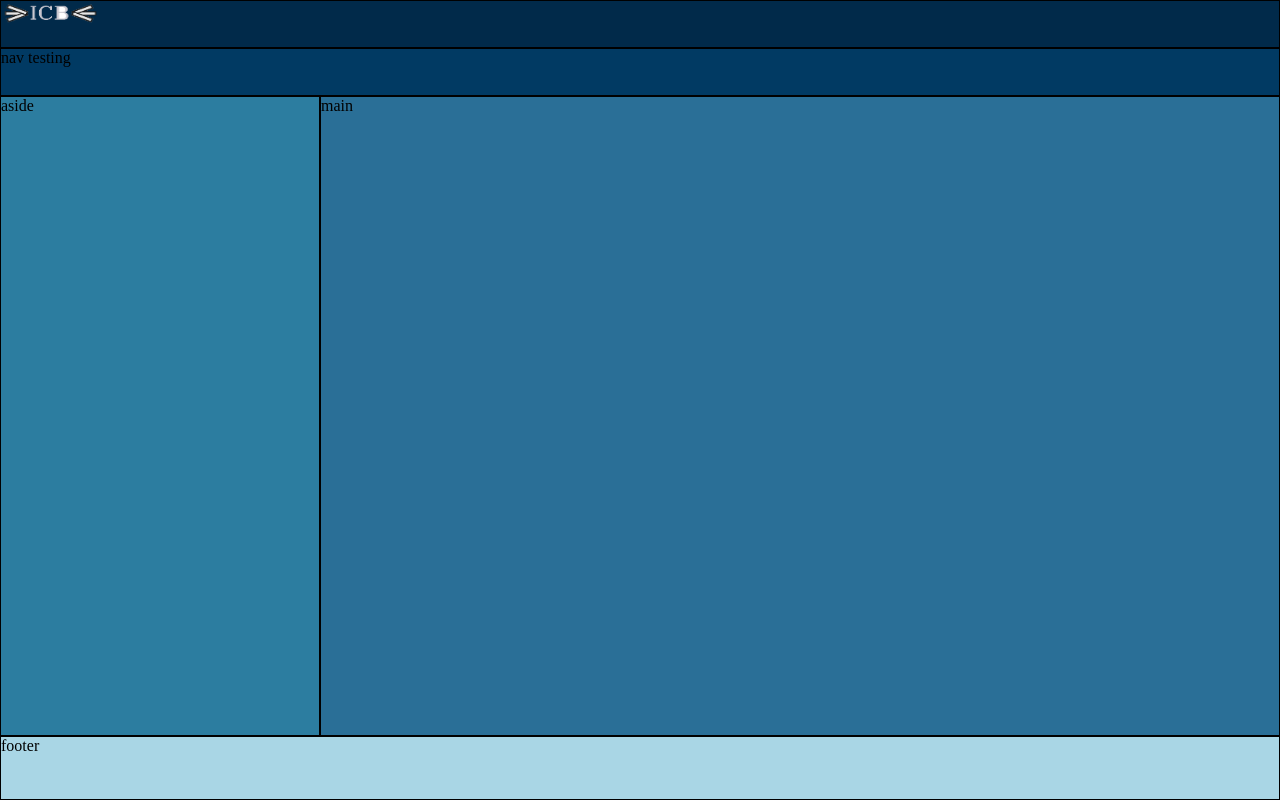
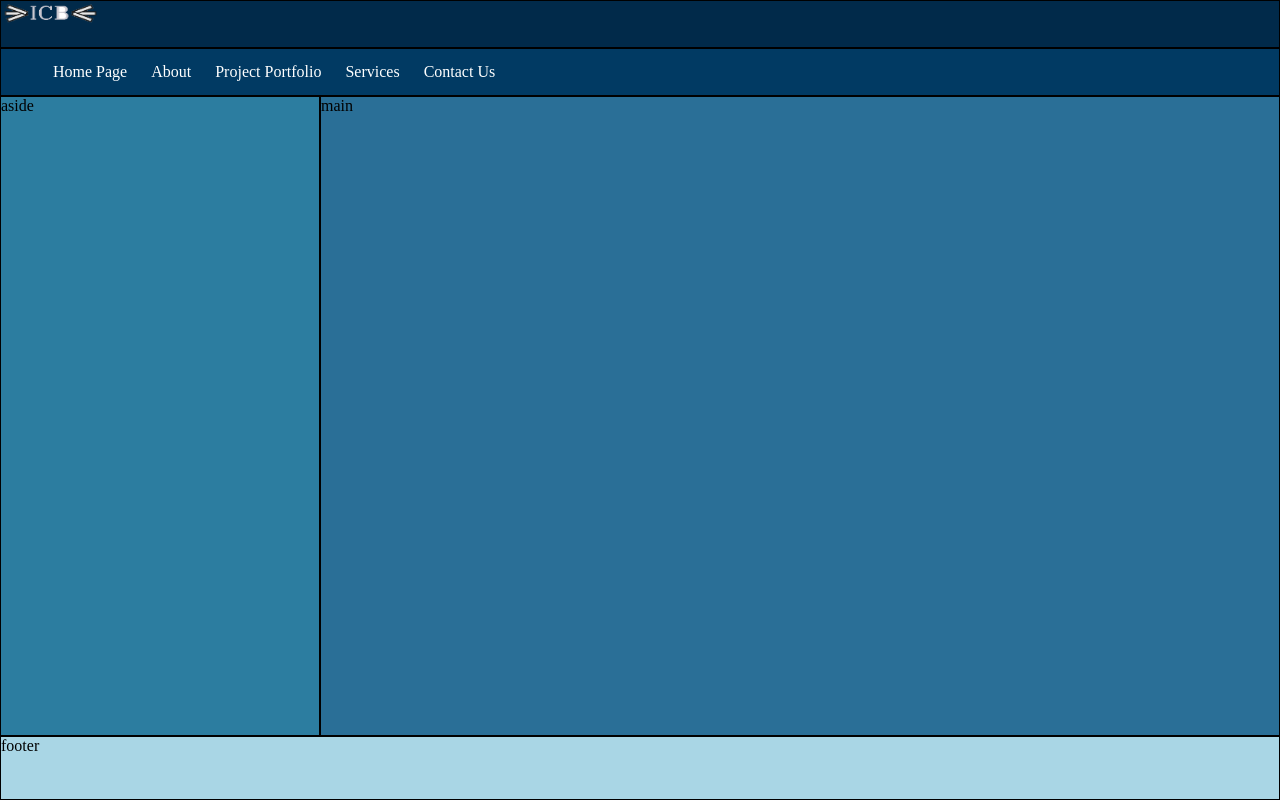
Before and after one commit to evantwescott/PortSite, a plain HTML site: page index.html in a window 1280 px wide. Drawn offline with Linux system fonts and the light colour scheme.

Commit message:
Updated Nav Bar to be better formatted

```diff
--- a/css/style.css
+++ b/css/style.css
@@ -17,10 +17,42 @@ header, nav, main, aside, footer{
     background-color: blue;
     border: 1px solid black;
 }
+/* Pagewide Settings */
+body{background-color: white;}
 
-body{background-color: white;}
+/* Header Settings */
 header{grid-area: header; background-color: #012a4a;}
-nav{grid-area: nav; background-color:#013a63}
+
+/* Navigation Settings */
+nav{grid-area: nav; background-color:#013a63; display: flex; align-content:space-between;}
+
+nav>ul{
+    display:flex;
+    flex-direction: row;
+    justify-content:space-around;
+    align-self:center;
+    list-style: none;
+
+}
+
+nav>ul>li{
+    /* padding: .25rem;
+    margin: .5rem; */
+}
+
+nav>ul>li>a{
+    text-decoration: none;
+    color: white;
+    padding: .25em;
+    margin: .5rem;
+}
+
+/* Main Section Settings */
 main{grid-area: main;  background-color:#2a6f97}
+
+/* Aside Section Settings */
+
 aside{grid-area: aside;  background-color:#2c7da0}
+/* Footer Section Settings */
+
 footer{grid-area: footer;  background-color: #a9d6e5}
--- a/index.html
+++ b/index.html
@@ -1,5 +1,6 @@
 <!DOCTYPE html>
 <html lang="en">
+
 <head>
     <meta charset="UTF-8">
     <meta http-equiv="X-UA-Compatible" content="IE=edge">
@@ -8,13 +9,23 @@
     <link rel="stylesheet" href="css/normal.css">
     <title>Into the Breach | Home</title>
 </head>
+
 <body>
     <header>
         <img src="images/icb_clear_logo.png" alt="Into the Breach Logo" height="25" width="100">
     </header>
-    <nav>nav testing</nav>
+    <nav>
+        <ul>
+            <li><a href="">Home Page</a></li>
+            <li><a href="">About</a></li>
+            <li><a href="">Project Portfolio</a></li>
+            <li><a href="">Services</a></li>
+            <li><a href="">Contact Us</a></li>
+        </ul>
+    </nav>
     <aside>aside</aside>
     <main>main</main>
     <footer>footer</footer>
 </body>
+
 </html>
```
